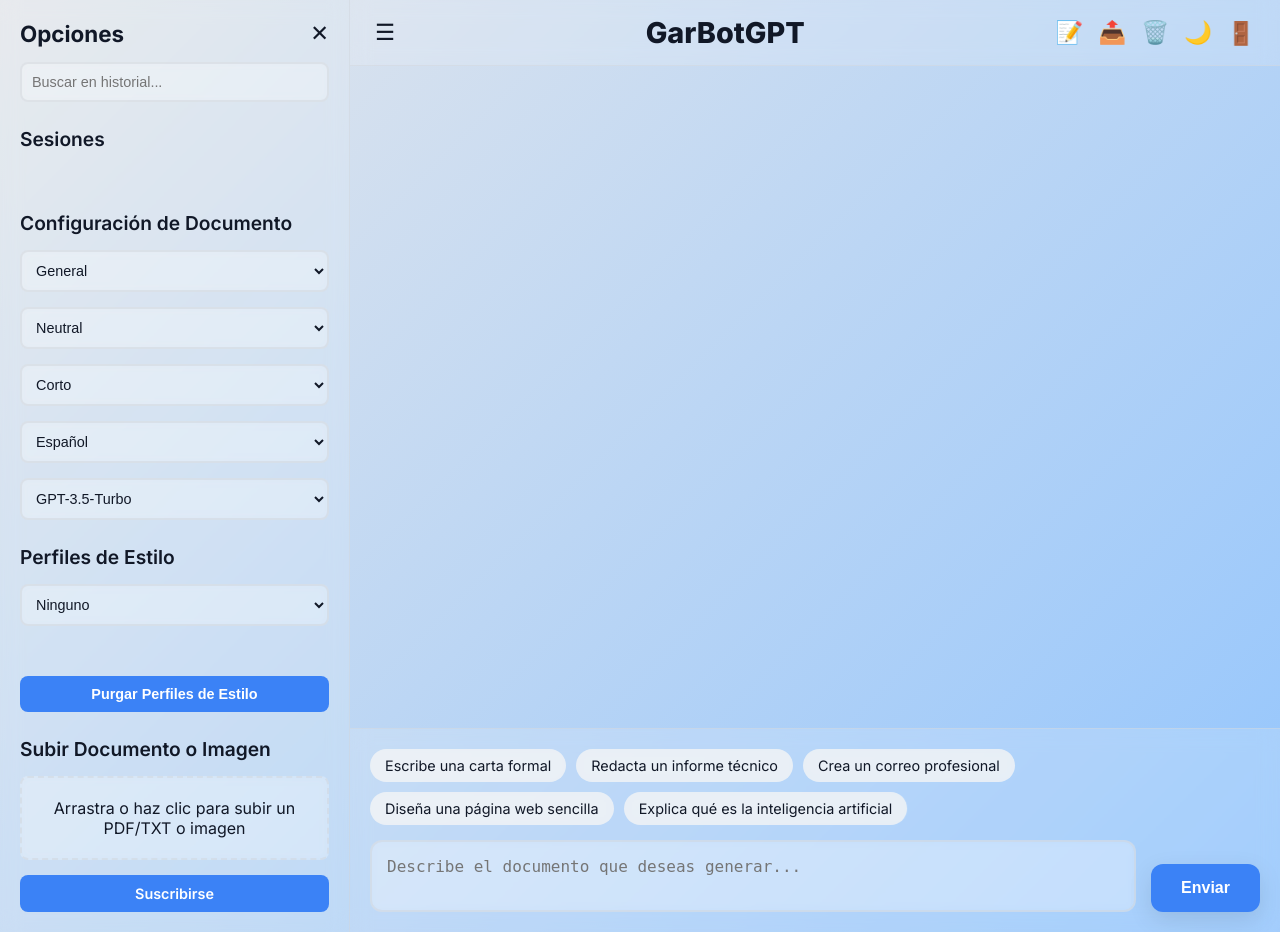
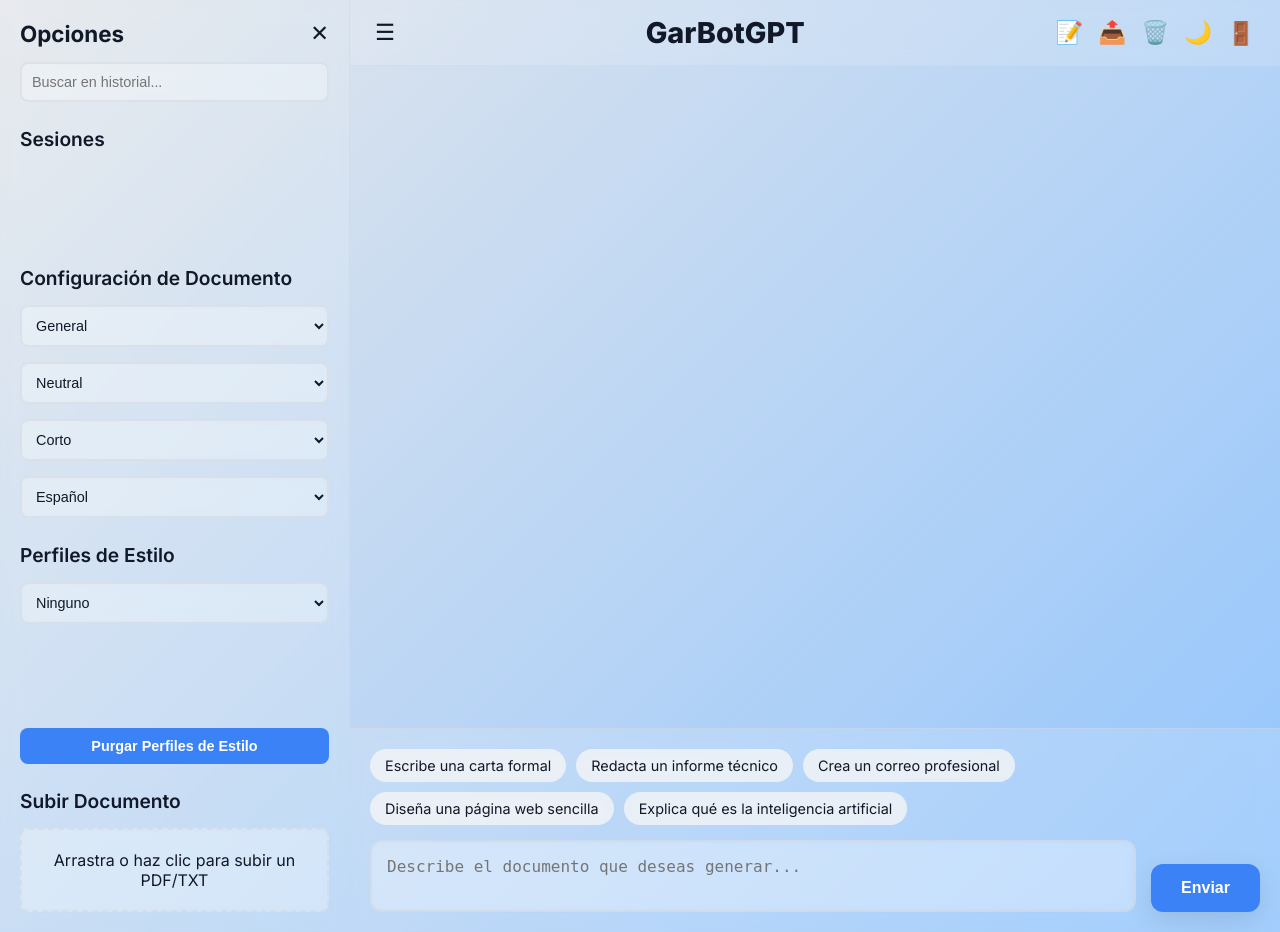
Before and after one commit to Gabo9803/IA-GENERADOR-DE-DOCS, a Flask app: page / in a window 1280 px wide. Run offline with Flask 3, Linux system fonts and the light colour scheme; the visitor is signed in with stand-in values (Sample User, id 1); data that the repository does not hold is empty; some libraries are stand-ins or nearby versions.

Commit message:
Update index.html

```diff
--- a/templates/index.html
+++ b/templates/index.html
@@ -171,7 +171,7 @@
             background: var(--ai-bg);
         }
 
-        .purge-styles, .subscribe-button {
+        .purge-styles {
             padding: 10px;
             background: var(--accent-color);
             color: white;
@@ -183,39 +183,17 @@
             transition: all 0.3s ease;
             backdrop-filter: blur(5px);
             -webkit-backdrop-filter: blur(5px);
-            position: relative;
-            text-decoration: none;
-            display: inline-block;
-            text-align: center;
         }
 
-        .purge-styles:hover, .subscribe-button:hover {
+        .purge-styles:hover {
             background: #2563eb;
             transform: translateY(-2px);
             box-shadow: 0 8px 20px rgba(0, 0, 0, 0.3);
         }
 
-        .purge-styles:active, .subscribe-button:active {
+        .purge-styles:active {
             transform: translateY(0);
             box-shadow: var(--shadow);
-        }
-
-        .subscribe-button .tooltip {
-            position: absolute;
-            top: -30px;
-            left: 50%;
-            transform: translateX(-50%);
-            background: var(--toast-bg);
-            color: var(--toast-text);
-            padding: 5px 10px;
-            border-radius: 6px;
-            font-size: 0.8rem;
-            opacity: 0;
-            transition: opacity 0.3s ease;
-        }
-
-        .subscribe-button:hover .tooltip {
-            opacity: 1;
         }
 
         .header {
@@ -614,7 +592,7 @@
                 padding: 12px 18px;
             }
 
-            textarea {
+            .textarea {
                 min-height: 50px;
                 font-size: 0.95rem;
             }
@@ -662,22 +640,17 @@
                 <option value="en">Inglés</option>
                 <option value="fr">Francés</option>
             </select>
-            <select id="model">
-                <option value="gpt-3.5-turbo">GPT-3.5-Turbo</option>
-                <option value="gpt-4o">GPT-4o</option>
-            </select>
             <h3>Perfiles de Estilo</h3>
             <select id="styleProfile">
                 <option value="">Ninguno</option>
             </select>
             <div class="style-list" id="styleList"></div>
             <button class="purge-styles" onclick="purgeStyleProfiles()">Purgar Perfiles de Estilo</button>
-            <h3>Subir Documento o Imagen</h3>
+            <h3>Subir Documento</h3>
             <div class="upload-area" id="uploadArea">
-                Arrastra o haz clic para subir un PDF/TXT o imagen
-                <input type="file" id="fileInput" accept=".pdf,.txt,.jpg,.jpeg,.png" style="display: none;" multiple>
+                Arrastra o haz clic para subir un PDF/TXT
+                <input type="file" id="fileInput" accept=".pdf,.txt" style="display: none;">
             </div>
-            <a href="/subscribe" class="subscribe-button"><span class="tooltip">Suscribirse a un plan</span>Suscribirse</a>
         </div>
         <div class="main">
             <div class="header">
@@ -712,13 +685,14 @@
             <button class="send" onclick="downloadCurrentContent()">Descargar</button>
         </div>
     </div>
-    <script src="https://cdn.socket.io/4.7.5/socket.io.min.js"></script>
     <script src="https://cdn.jsdelivr.net/npm/marked/marked.min.js"></script>
     <script>
+        // Configurar opciones de marked.js para manejar mejor el Markdown
         marked.setOptions({
-            breaks: true,
-            gfm: true,
+            breaks: true, // Permitir saltos de línea simples
+            gfm: true, // Habilitar GitHub Flavored Markdown
             highlight: function(code, lang) {
+                // Opcional: Añadir resaltado de sintaxis si usas una librería como highlight.js
                 return code;
             }
         });
@@ -738,8 +712,8 @@
         let currentSessionId = 'default';
         let sessions = JSON.parse(localStorage.getItem('sessions') || '{}');
         let offlineQueue = [];
-        let socket;
 
+        // Lista de sugerencias base
         const baseSuggestions = [
             { prompt: 'Escribe una carta formal', description: 'Genera una carta profesional para negocios o comunicaciones oficiales.' },
             { prompt: 'Redacta un informe técnico', description: 'Crea un informe detallado con estructura técnica y datos.' },
@@ -748,6 +722,7 @@
             { prompt: 'Explica qué es la inteligencia artificial', description: 'Proporciona una explicación estructurada sobre IA.' }
         ];
 
+        // Cargar sesiones
         function loadSessions() {
             sessionList.innerHTML = '';
             Object.keys(sessions).forEach(id => {
@@ -760,6 +735,7 @@
             });
         }
 
+        // Cargar perfiles de estilo
         async function loadStyleProfiles() {
             try {
                 const response = await fetch('/style_profiles');
@@ -791,6 +767,7 @@
             }
         }
 
+        // Eliminar perfil de estilo
         async function deleteStyleProfile(id) {
             try {
                 const response = await fetch(`/style_profiles/${id}`, { method: 'DELETE' });
@@ -802,6 +779,7 @@
             }
         }
 
+        // Purgar todos los perfiles de estilo
         async function purgeStyleProfiles() {
             if (!confirm('¿Estás seguro de que quieres eliminar todos los perfiles de estilo?')) return;
             try {
@@ -819,6 +797,7 @@
             }
         }
 
+        // Cargar sesión específica
         function loadSession(id) {
             currentSessionId = id;
             chatArea.innerHTML = '';
@@ -826,9 +805,9 @@
             toggleSidebar();
             showToast('Sesión cargada');
             updateSuggestions();
-            socket.emit('joinSession', { sessionId: currentSessionId });
         }
 
+        // Nueva sesión
         function newSession() {
             const name = prompt('Nombre de la nueva sesión:') || `Sesión ${Date.now()}`;
             currentSessionId = Date.now().toString();
@@ -838,13 +817,14 @@
             loadSessions();
             showToast('Nueva sesión creada');
             updateSuggestions();
-            socket.emit('joinSession', { sessionId: currentSessionId });
         }
 
+        // Guardar sesiones
         function saveSessions() {
             localStorage.setItem('sessions', JSON.stringify(sessions));
         }
 
+        // Buscar en sesiones
         function searchSessions() {
             const query = searchInput.value.toLowerCase();
             sessionList.innerHTML = '';
@@ -860,6 +840,7 @@
             });
         }
 
+        // Mostrar notificación toast
         function showToast(message, type = 'info') {
             const toast = document.createElement('div');
             toast.className = 'toast';
@@ -868,6 +849,7 @@
             setTimeout(() => toast.remove(), 4000);
         }
 
+        // Actualizar sugerencias dinámicas
         function updateSuggestions() {
             suggestionsContainer.innerHTML = '';
             const sessionMessages = sessions[currentSessionId]?.messages || [];
@@ -882,7 +864,7 @@
                     prompt,
                     description: 'Basado en tu historial reciente.'
                 }))
-            ].slice(0, 5);
+            ].slice(0, 5); // Limitar a 5 sugerencias
 
             suggestions.forEach(({ prompt, description }) => {
                 const suggestion = document.createElement('div');
@@ -896,12 +878,14 @@
             });
         }
 
+        // Usar una sugerencia
         function useSuggestion(prompt) {
             promptInput.value = prompt;
             promptInput.focus();
             sendMessage();
         }
 
+        // Agregar mensaje
         function addMessage(content, isUser = false, contentType = 'pdf', save = true) {
             const messageDiv = document.createElement('div');
             messageDiv.className = isUser ? 'message user-message' : 'message ai-message';
@@ -909,7 +893,7 @@
                 messageDiv.textContent = content;
                 messageDiv.onclick = () => editMessage(messageDiv);
             } else {
-                // Escapar correctamente los caracteres HTML para evitar inyecciones y problemas de sintaxis
+                // Escapar el contenido para evitar inyecciones y luego parsear como Markdown
                 const escapedContent = content
                     .replace(/&/g, '&')
                     .replace(/</g, '<')
@@ -924,15 +908,16 @@
                     </div>`;
             }
             chatArea.appendChild(messageDiv);
+            // Forzar el scroll al último mensaje
             chatArea.scrollTo({ top: chatArea.scrollHeight, behavior: 'smooth' });
             if (save) {
                 sessions[currentSessionId] = sessions[currentSessionId] || { name: `Sesión ${currentSessionId}`, messages: [] };
                 sessions[currentSessionId].messages.push({ content, isUser, contentType });
                 saveSessions();
-                socket.emit('newMessage', { sessionId: currentSessionId, content, isUser, contentType });
             }
         }
 
+        // Editar mensaje
         function editMessage(messageDiv) {
             const currentText = messageDiv.textContent;
             promptInput.value = currentText;
@@ -940,15 +925,16 @@
             sessions[currentSessionId].messages = sessions[currentSessionId].messages.filter(msg => msg.content !== currentText);
             saveSessions();
             promptInput.focus();
-            socket.emit('editMessage', { sessionId: currentSessionId, oldContent: currentText, newContent: promptInput.value });
         }
 
+        // Responder a mensaje
         function replyToMessage(button) {
             const messageText = button.parentElement.previousElementSibling.textContent;
             promptInput.value = `Refiriéndote a: "${messageText.slice(0, 50)}..."\n`;
             promptInput.focus();
         }
 
+        // Indicador de escritura
         function addTypingIndicator() {
             const typingDiv = document.createElement('div');
             typingDiv.className = 'typing';
@@ -963,6 +949,7 @@
             if (typingIndicator) typingIndicator.remove();
         }
 
+        // Enviar mensaje
         async function sendMessage() {
             const prompt = promptInput.value.trim();
             if (!prompt) return;
@@ -979,8 +966,8 @@
                 const length = document.getElementById('length').value;
                 const language = document.getElementById('language').value;
                 const styleProfile = document.getElementById('styleProfile').value || null;
-                const model = document.getElementById('model').value;
 
+                // Preparar historial de mensajes
                 const messageHistory = (sessions[currentSessionId]?.messages || []).map(msg => ({
                     role: msg.isUser ? 'user' : 'assistant',
                     content: msg.content
@@ -997,8 +984,7 @@
                         length,
                         language,
                         style_profile_id: styleProfile,
-                        message_history: messageHistory,
-                        model
+                        message_history: messageHistory
                     })
                 });
                 progressBar.style.width = '100%';
@@ -1021,6 +1007,7 @@
             }
         }
 
+        // Copiar mensaje
         function copyMessage(button) {
             const messageContent = button.parentElement.previousElementSibling.innerText;
             navigator.clipboard.writeText(messageContent).then(() => {
@@ -1032,6 +1019,7 @@
             });
         }
 
+        // Vista previa de contenido
         async function previewContent(button, contentType) {
             const messageText = button.parentElement.previousElementSibling.innerText;
             const styleProfile = document.getElementById('styleProfile').value || null;
@@ -1067,6 +1055,7 @@
             }
         }
 
+        // Descargar contenido
         function downloadCurrentContent() {
             if (currentContentType === 'html') {
                 const iframe = document.querySelector('#previewContent iframe');
@@ -1100,6 +1089,7 @@
             }
         }
 
+        // Cerrar modal
         function closeModal() {
             previewModal.style.display = 'none';
             document.getElementById('previewContent').innerHTML = '';
@@ -1107,6 +1097,7 @@
             currentContentType = 'pdf';
         }
 
+        // Limpiar chat
         function clearChat() {
             if (!confirm('¿Estás seguro de que quieres limpiar el chat?')) return;
             chatArea.innerHTML = '';
@@ -1114,9 +1105,9 @@
             saveSessions();
             showToast('Chat limpiado');
             updateSuggestions();
-            socket.emit('clearChat', { sessionId: currentSessionId });
         }
 
+        // Exportar chat
         function exportChat() {
             const messages = sessions[currentSessionId]?.messages || [];
             if (messages.length === 0) {
@@ -1136,6 +1127,7 @@
             showToast('Chat exportado');
         }
 
+        // Cambiar tema
         function toggleTheme() {
             const currentTheme = document.documentElement.getAttribute('data-theme');
             const newTheme = currentTheme === 'dark' ? 'light' : 'dark';
@@ -1145,11 +1137,13 @@
             showToast(`Tema ${newTheme === 'dark' ? 'oscuro' : 'claro'} activado`);
         }
 
+        // Alternar sidebar
         function toggleSidebar() {
             const sidebar = document.getElementById('sidebar');
             sidebar.classList.toggle('hidden');
         }
 
+        // Subir documento
         async function uploadDocument(file) {
             if (!file) return;
             const formData = new FormData();
@@ -1163,7 +1157,7 @@
                 if (data.error) {
                     showToast(`Error: ${data.error}`, 'error');
                 } else {
-                    showToast('Documento o imagen analizada y perfil de estilo creado');
+                    showToast('Documento analizado y perfil de estilo creado');
                     loadStyleProfiles();
                 }
             } catch (error) {
@@ -1171,10 +1165,11 @@
             }
         }
 
+        // Configurar eventos para el área de subida
         uploadArea.addEventListener('click', () => fileInput.click());
         fileInput.addEventListener('change', () => {
             if (fileInput.files.length) {
-                Array.from(fileInput.files).forEach(file => uploadDocument(file));
+                uploadDocument(fileInput.files[0]);
                 fileInput.value = '';
             }
         });
@@ -1188,23 +1183,21 @@
         uploadArea.addEventListener('drop', (e) => {
             e.preventDefault();
             uploadArea.classList.remove('dragover');
-            const files = e.dataTransfer.files;
-            if (files.length) {
-                Array.from(files).forEach(file => {
-                    if (['application/pdf', 'text/plain', 'image/jpeg', 'image/png', 'image/jpg'].includes(file.type)) {
-                        uploadDocument(file);
-                    } else {
-                        showToast('Por favor, sube un archivo PDF, TXT o imagen', 'error');
-                    }
-                });
+            const file = e.dataTransfer.files[0];
+            if (file && (file.type === 'application/pdf' || file.type === 'text/plain')) {
+                uploadDocument(file);
+            } else {
+                showToast('Por favor, sube un archivo PDF o TXT', 'error');
             }
         });
 
+        // Ajustar altura del textarea automáticamente
         promptInput.addEventListener('input', () => {
             promptInput.style.height = '60px';
             promptInput.style.height = `${promptInput.scrollHeight}px`;
         });
 
+        // Enviar mensaje con Enter
         promptInput.addEventListener('keypress', (e) => {
             if (e.key === 'Enter' && !e.shiftKey) {
                 e.preventDefault();
@@ -1212,58 +1205,33 @@
             }
         });
 
+        // Inicialización al cargar la página
         document.addEventListener('DOMContentLoaded', () => {
+            // Cargar tema guardado
             const savedTheme = localStorage.getItem('theme') || 'light';
             document.documentElement.setAttribute('data-theme', savedTheme);
             document.querySelector('.theme-toggle').textContent = savedTheme === 'dark' ? '☀️' : '🌙';
 
+            // Cargar sesiones y perfiles de estilo
             loadSessions();
             loadStyleProfiles();
             updateSuggestions();
 
+            // Cargar sesión por defecto si existe
             if (sessions[currentSessionId]) {
                 loadSession(currentSessionId);
             }
 
+            // Reintentar mensajes en cola si hay conexión
             if (offlineQueue.length && navigator.onLine) {
                 offlineQueue.forEach(prompt => {
                     promptInput.value = prompt;
                     sendMessage();
                 });
             }
-
-            socket = io.connect('http://localhost:5000');
-            socket.on('connect', () => {
-                socket.emit('joinSession', { sessionId: currentSessionId });
-            });
-            socket.on('newMessage', (data) => {
-                if (data.sessionId === currentSessionId && !sessions[currentSessionId].messages.some(msg => msg.content === data.content)) {
-                    addMessage(data.content, data.isUser, data.contentType, false);
-                }
-            });
-            socket.on('editMessage', (data) => {
-                if (data.sessionId === currentSessionId) {
-                    sessions[currentSessionId].messages = sessions[currentSessionId].messages.map(msg =>
-                        msg.content === data.oldContent ? { ...msg, content: data.newContent } : msg
-                    );
-                    chatArea.innerHTML = '';
-                    sessions[currentSessionId].messages.forEach(msg => addMessage(msg.content, msg.isUser, msg.contentType, false));
-                }
-            });
-            socket.on('clearChat', (data) => {
-                if (data.sessionId === currentSessionId) {
-                    chatArea.innerHTML = '';
-                    sessions[currentSessionId].messages = [];
-                    saveSessions();
-                }
-            });
-
-            setInterval(() => {
-                saveSessions();
-                showToast('Progreso guardado automáticamente');
-            }, 30000);
         });
 
+        // Detectar cambios de conexión
         window.addEventListener('online', () => {
             if (offlineQueue.length) {
                 offlineQueue.forEach(prompt => {
```
